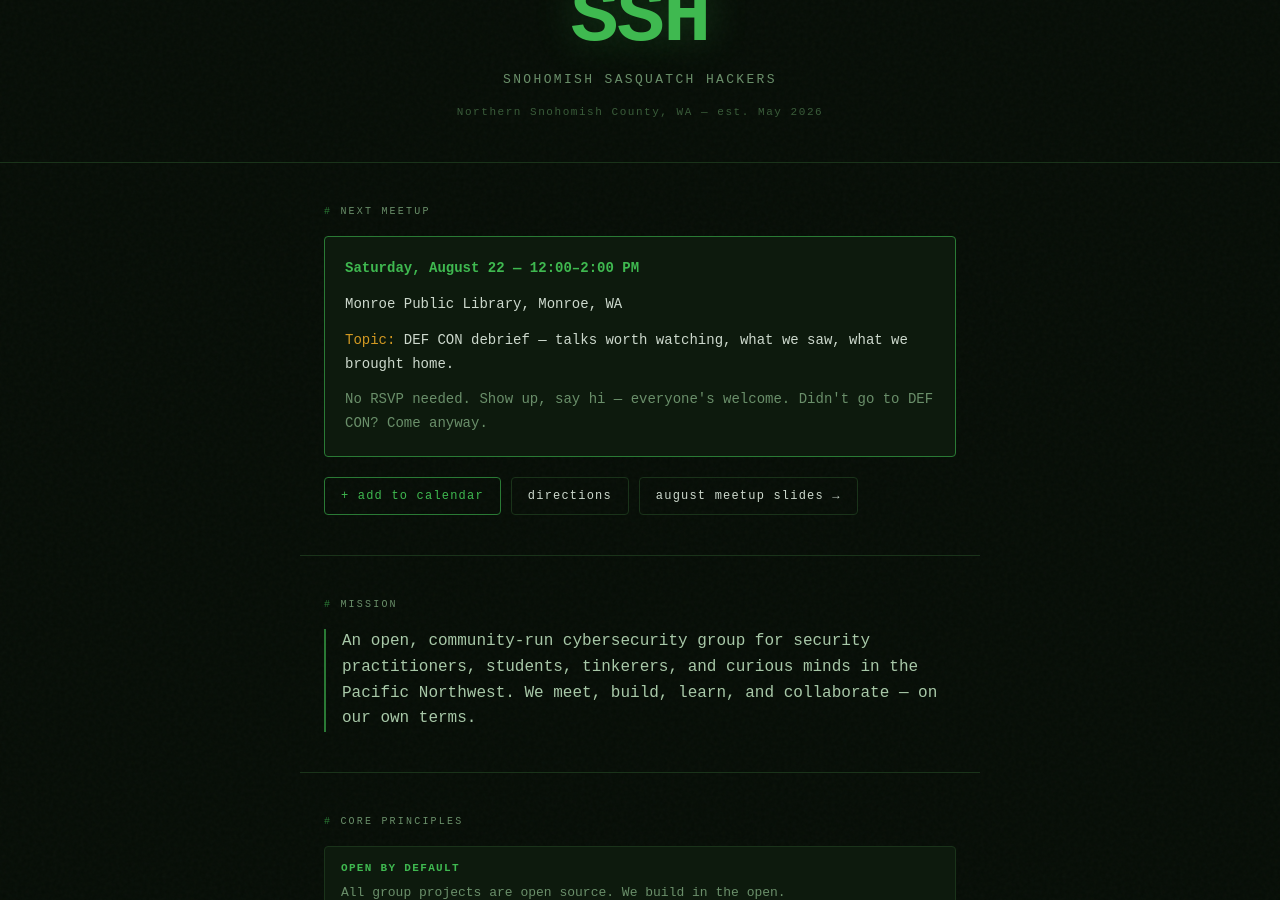
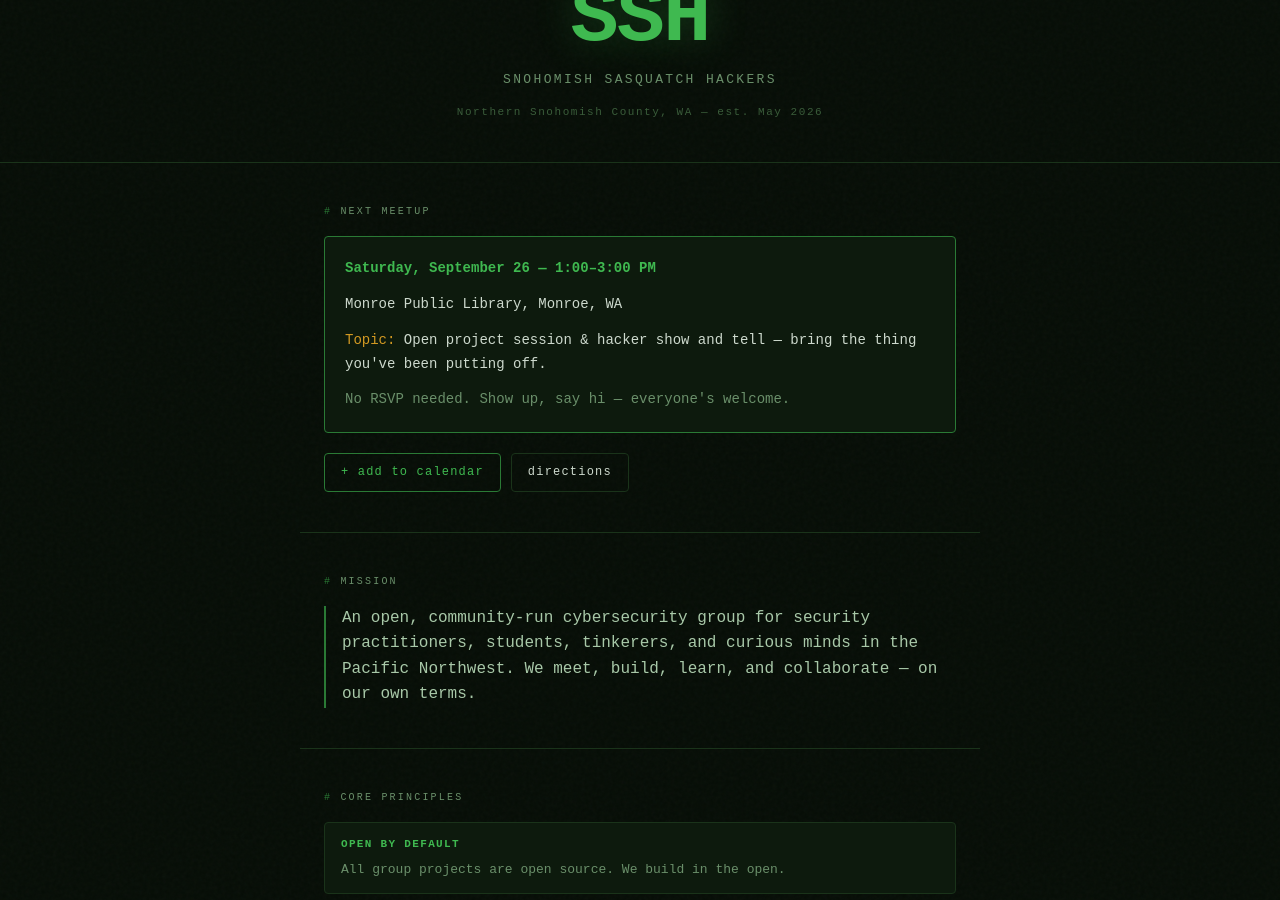
Before and after one commit to ForbiddenGarden/sasquatch-sh, a Jekyll site: the page site/index.html, which Jekyll copies as it is, in a window 1280 px wide and 900 px high, scrolled down 375 px. Built offline with Jekyll 4.4.1, drawn with Linux system fonts in a browser that asks for light colours.

Commit message:
Update next meetup to Sept 26 open project session / show and tell
Aug 22 DEF CON debrief has passed; new booking is Monroe Library,
1:00-3:00 PM Saturday, September 26, 2026.

Co-Authored-By: Claude Sonnet 5 <noreply@anthropic.com>

```diff
--- a/site/index.html
+++ b/site/index.html
@@ -268,15 +268,14 @@
   <section>
     <div class="section-label">Next Meetup</div>
     <div class="join-box">
-      <p><strong style="color:var(--green);">Saturday, August 22 &mdash; 12:00&ndash;2:00 PM</strong></p>
+      <p><strong style="color:var(--green);">Saturday, September 26 &mdash; 1:00&ndash;3:00 PM</strong></p>
       <p style="margin-top:6px;">Monroe Public Library, Monroe, WA</p>
-      <p style="margin-top:10px;"><span style="color:var(--amber);">Topic:</span> DEF CON debrief — talks worth watching, what we saw, what we brought home.</p>
-      <p style="margin-top:10px;color:var(--muted);">No RSVP needed. Show up, say hi — everyone's welcome. Didn't go to DEF CON? Come anyway.</p>
+      <p style="margin-top:10px;"><span style="color:var(--amber);">Topic:</span> Open project session &amp; hacker show and tell — bring the thing you've been putting off.</p>
+      <p style="margin-top:10px;color:var(--muted);">No RSVP needed. Show up, say hi — everyone's welcome.</p>
     </div>
     <div class="links">
-      <a class="link-btn primary" href="defcon-debrief.ics">+ add to calendar</a>
+      <a class="link-btn primary" href="show-and-tell.ics">+ add to calendar</a>
       <a class="link-btn" href="https://www.google.com/maps/search/?api=1&query=Monroe+Public+Library+Monroe+WA" target="_blank" rel="noopener">directions</a>
-      <a class="link-btn" href="deck.html">august meetup slides &rarr;</a>
     </div>
   </section>
 
```
Also changed, not shown: CLAUDE.md (+4 -2 lines), 1 other file.
